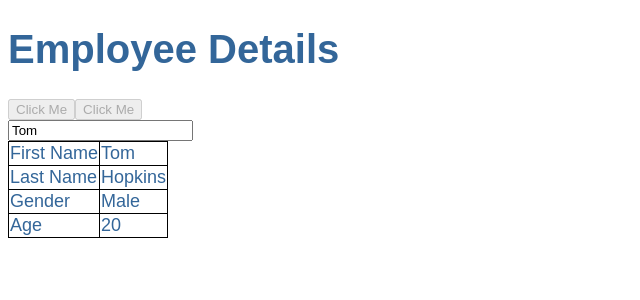
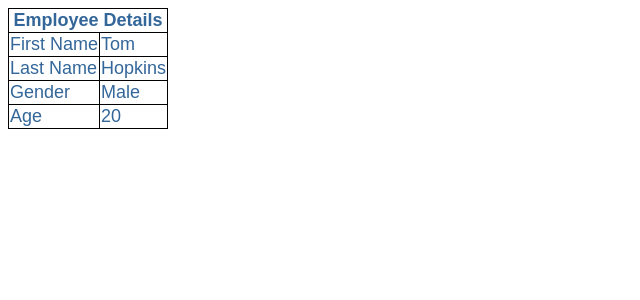
Before and after one commit to nesta-bg/Angular8-App-Part1, an Angular app in the folder Angular8-App-Part1/ClientApp/: page / in a window 1280 px wide. Shown: the top 300 px of the page, without its empty margins (0-640 px from the left). Built offline with nearby package versions, Linux system fonts and the light colour scheme.

Commit message:
Angular Attribute Binding.

```diff
--- a/Angular8-App-Part1/ClientApp/src/app/app.component.ts
+++ b/Angular8-App-Part1/ClientApp/src/app/app.component.ts
@@ -4,20 +4,10 @@ import { Component } from '@angular/core';
   selector: 'app-root',
   template: `
     <div>
-      <h1> {{ pageHeader }} </h1>
-
-      <button [disabled]='isDisabled'>Click Me</button>
-      <button disabled='{{ isDisabled }}'>Click Me</button>
-
-      <br/>
-      <input id='inputId' type='text' value='Tom' >
-
       <my-employee></my-employee>
     </div>
   `
 })
 export class AppComponent {
 
-  pageHeader: string = 'Employee Details';
-  isDisabled: boolean = true;
 }
--- /dev/null
+++ b/Angular8-App-Part1/ClientApp/src/app/employee/employee.component.css
@@ -0,0 +1,14 @@
+table {
+    color: #369;
+    font-family: Arial, Helvetica, sans-serif;
+    font-size: large;
+    border-collapse: collapse;
+}
+
+td {
+    border: 1px solid black;
+}
+
+thead{
+    border: 1px solid black;
+}
--- a/Angular8-App-Part1/ClientApp/src/app/employee/employee.component.html
+++ b/Angular8-App-Part1/ClientApp/src/app/employee/employee.component.html
@@ -1,18 +1,33 @@
 <table>
+    <thead>
+        <tr>
+            <!-- Can't bind to 'colspan' since it isn't a known property of 'th'. -->
+            <!-- <th colspan="{{ columnSpan }}"> -->
+            <!-- <th [colspan]="columnSpan"> -->
+
+            <!-- Attribute Binding -->
+            <!-- <th attr.colspan="{{ columnSpan }}"> -->
+            <th [attr.colspan]="columnSpan">
+                Employee Details
+            </th>
+        </tr>
+    </thead>
+    <tbody>
         <tr>
             <td>First Name</td>
-        <td>{{ firstName }}</td>
+            <td>{{firstName}}</td>
         </tr>
         <tr>
             <td>Last Name</td>
-        <td>{{ lastName }}</td>
+            <td>{{lastName}}</td>
         </tr>
         <tr>
             <td>Gender</td>
-        <td>{{ gender }}</td>
+            <td>{{gender}}</td>
         </tr>
         <tr>
             <td>Age</td>
-        <td>{{ age }}</td>
+            <td>{{age}}</td>
         </tr>
+    </tbody>
 </table>
--- a/Angular8-App-Part1/ClientApp/src/app/employee/employee.component.ts
+++ b/Angular8-App-Part1/ClientApp/src/app/employee/employee.component.ts
@@ -2,9 +2,11 @@ import { Component } from '@angular/core';
 
 @Component({
     selector: 'my-employee',
-    templateUrl: './employee.component.html'
+    templateUrl: './employee.component.html',
+    styleUrls: ['./employee.component.css']
 })
 export class EmployeeComponent {
+    columnSpan: number = 2;
     firstName: string = 'Tom';
     lastName: string = 'Hopkins';
     gender: string = 'Male';
--- a/Angular8-App-Part1/ClientApp/src/styles.css
+++ b/Angular8-App-Part1/ClientApp/src/styles.css
@@ -4,14 +4,3 @@ h1 {
     font-family: Arial, Helvetica, sans-serif;
     font-size: 250%;
 }
-
-table {
-    color: #369;
-    font-family: Arial, Helvetica, sans-serif;
-    font-size: large;
-    border-collapse: collapse;
-}
-
-td {
-    border: 1px solid black;
-}
```
Also changed, not shown: 1 other file (tests, documents, lock files or other folders). Lines whose indentation alone changed are shown as unchanged.
